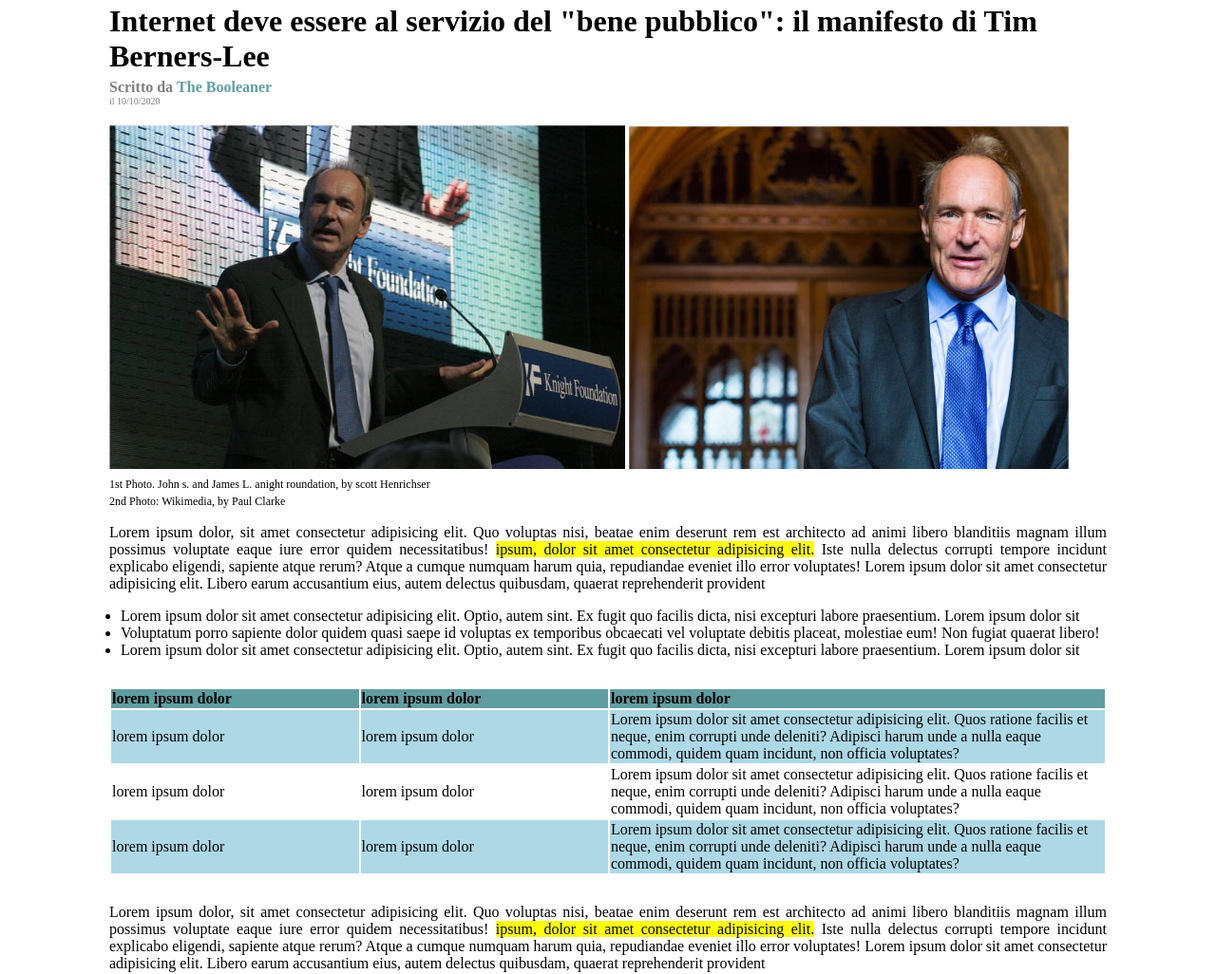
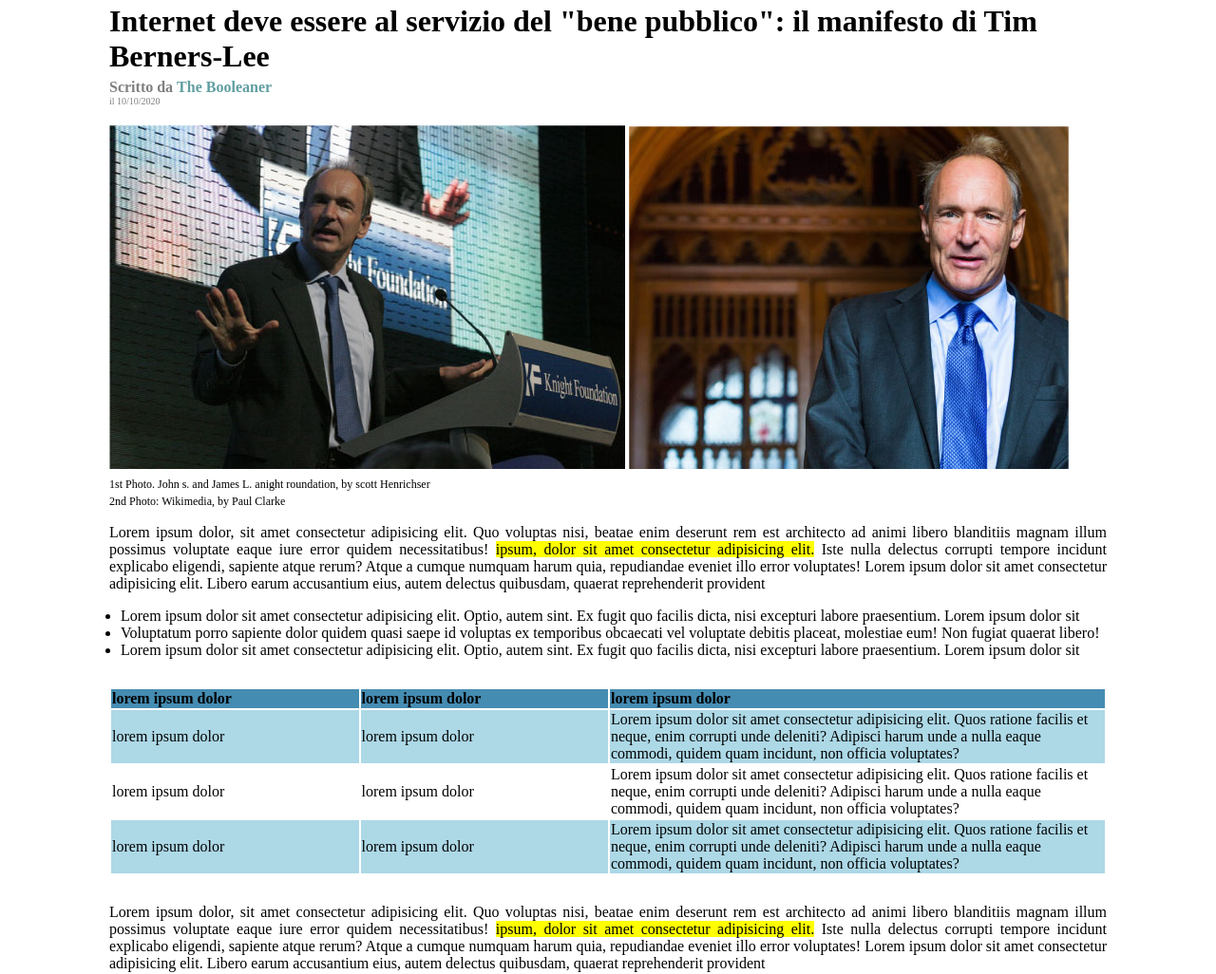
Before and after one commit to FabrizioFavia/html-css-booleaner, a plain HTML site: page index.html in a window 1280 px wide. Shown: the part 74-1100 px from the top of the page at 95% size. Drawn offline with Linux system fonts and the light colour scheme.

Commit message:
cambiato colore tabella

```diff
--- a/CSS/style.css
+++ b/CSS/style.css
@@ -65,11 +65,10 @@ ul{
 table{
     margin-top: 30px;
     margin-bottom: 30px;
-
 }
 
 th{
-    background-color: cadetblue;
+    background-color: rgb(69, 140, 178);
     width: 25%;
     text-align: left;
 }
```
Also changed, not shown: index.html (+0 -3 lines).
